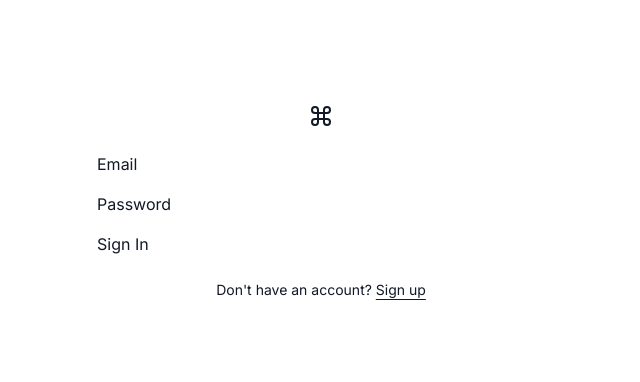
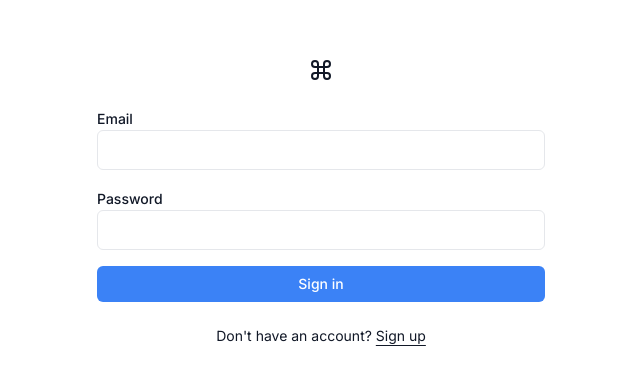
Before and after one commit to devsjors/frontend-jobs, a Next.js app: page /login in a window 1280 px wide. Shown: the part 198-580 px from the top of the page, without its empty margins (319-959 px from the left). Built offline with nearby package versions, Linux system fonts and the light colour scheme.

Commit message:
feat: added form related base components

```diff
--- a/components/Auth/SignIn/Form/index.tsx
+++ b/components/Auth/SignIn/Form/index.tsx
@@ -1,3 +1,6 @@
+import BaseButton from "@/components/Base/Button";
+import BaseInput from "@/components/Base/Input";
+import BaseLabel from "@/components/Base/Label";
 import type { FC } from "react";
 
 type AuthSignInFormProps = React.FormHTMLAttributes<HTMLFormElement>;
@@ -6,16 +9,16 @@ const AuthSignInForm: FC<Readonly<AuthSignInFormProps>> = ({ ...props }) => {
   return (
     <form {...props}>
       <div>
-        <label htmlFor="email">Email</label>
-        <input id="email" name="email" type="email" />
+        <BaseLabel htmlFor="email">Email</BaseLabel>
+        <BaseInput id="email" name="email" type="email" />
       </div>
 
       <div>
-        <label htmlFor="password">Password</label>
-        <input id="password" name="password" type="password" />
+        <BaseLabel htmlFor="password">Password</BaseLabel>
+        <BaseInput id="password" name="password" type="password" />
       </div>
 
-      <button>Sign In</button>
+      <BaseButton block>Sign in</BaseButton>
     </form>
   );
 };
--- a/components/Auth/SignUp/Form/index.tsx
+++ b/components/Auth/SignUp/Form/index.tsx
@@ -1,3 +1,6 @@
+import BaseButton from "@/components/Base/Button";
+import BaseInput from "@/components/Base/Input";
+import BaseLabel from "@/components/Base/Label";
 import type { FC } from "react";
 
 type AuthSignUpFormProps = React.FormHTMLAttributes<HTMLFormElement>;
@@ -6,16 +9,16 @@ const AuthSignUpForm: FC<Readonly<AuthSignUpFormProps>> = ({ ...props }) => {
   return (
     <form {...props}>
       <div>
-        <label htmlFor="email">Email</label>
-        <input id="email" name="email" type="email" />
+        <BaseLabel htmlFor="email">Email</BaseLabel>
+        <BaseInput id="email" name="email" type="email" />
       </div>
 
       <div>
-        <label htmlFor="password">Password</label>
-        <input id="password" name="password" type="password" />
+        <BaseLabel htmlFor="password">Password</BaseLabel>
+        <BaseInput id="password" name="password" type="password" />
       </div>
 
-      <button>Sign Up</button>
+      <BaseButton block>Sign up</BaseButton>
     </form>
   );
 };
--- /dev/null
+++ b/components/Base/Button/index.module.css
@@ -0,0 +1,15 @@
+.base {
+  @apply inline-flex items-center justify-center whitespace-nowrap rounded-md text-sm font-medium ring-offset-white transition-colors focus-visible:outline-none focus-visible:ring-2 focus-visible:ring-primary focus-visible:ring-offset-2 disabled:pointer-events-none disabled:opacity-50;
+}
+
+.block {
+  @apply w-full flex justify-center items-center;
+}
+
+.variant--default {
+  @apply bg-primary text-white hover:bg-primary/90;
+}
+
+.size--default {
+  @apply px-4 py-2;
+}
--- /dev/null
+++ b/components/Base/Button/index.tsx
@@ -0,0 +1,42 @@
+import { cn } from "@/lib/utils";
+import { Fragment, type FC } from "react";
+import styles from "./index.module.css";
+
+type VariantProps = {
+  variant?: "default";
+  size?: "default";
+};
+
+type ButtonProps = React.ButtonHTMLAttributes<HTMLButtonElement> &
+  VariantProps & {
+    asChild?: boolean;
+    block?: boolean;
+  };
+
+const BaseButton: FC<Readonly<ButtonProps>> = ({
+  className,
+  variant = "default",
+  size = "default",
+  asChild = false,
+  block = false,
+  ...props
+}) => {
+  const Comp = asChild ? Fragment : "button";
+
+  return (
+    <Comp
+      className={cn(
+        styles.base,
+        {
+          [styles.block]: block,
+        },
+        styles[`variant--${variant}`],
+        styles[`size--${size}`],
+        className
+      )}
+      {...props}
+    />
+  );
+};
+
+export default BaseButton;
--- /dev/null
+++ b/components/Base/Input/index.module.css
@@ -0,0 +1,3 @@
+.base {
+  @apply flex h-10 w-full rounded-md border border-gray-200 bg-white px-3 py-2 text-sm ring-offset-white file:border-0 file:bg-transparent file:text-sm file:font-medium placeholder:text-gray-400 focus-visible:outline-none focus-visible:ring-2 focus-visible:ring-primary focus-visible:ring-offset-2 disabled:cursor-not-allowed disabled:opacity-50;
+}
--- /dev/null
+++ b/components/Base/Input/index.tsx
@@ -0,0 +1,14 @@
+import { cn } from "@/lib/utils";
+import { FC } from "react";
+import styles from "./index.module.css";
+
+type VariantProps = {};
+
+type InputProps = React.InputHTMLAttributes<HTMLInputElement> &
+  VariantProps & {};
+
+const BaseInput: FC<Readonly<InputProps>> = ({ className, ...props }) => {
+  return <input className={cn(styles.base, className)} {...props} />;
+};
+
+export default BaseInput;
--- /dev/null
+++ b/components/Base/Label/index.module.css
@@ -0,0 +1,3 @@
+.base {
+  @apply text-sm font-medium leading-none peer-disabled:cursor-not-allowed peer-disabled:opacity-70;
+}
--- /dev/null
+++ b/components/Base/Label/index.tsx
@@ -0,0 +1,14 @@
+import { cn } from "@/lib/utils";
+import { FC } from "react";
+import styles from "./index.module.css";
+
+type VariantProps = {};
+
+type LabelProps = React.LabelHTMLAttributes<HTMLLabelElement> &
+  VariantProps & {};
+
+const BaseLabel: FC<Readonly<LabelProps>> = ({ className, ...props }) => {
+  return <label className={cn(styles.base, className)} {...props} />;
+};
+
+export default BaseLabel;
--- a/tailwind.config.ts
+++ b/tailwind.config.ts
@@ -1,4 +1,5 @@
 import type { Config } from "tailwindcss";
+import colors from "tailwindcss/colors";
 import { fontFamily } from "tailwindcss/defaultTheme";
 
 const config: Config = {
@@ -11,6 +12,9 @@ const config: Config = {
       fontFamily: {
         sans: ["var(--font-sans)", ...fontFamily.sans],
       },
+      colors: {
+        primary: { ...colors.blue, DEFAULT: colors.blue[500] },
+      },
     },
   },
   plugins: [],
```
